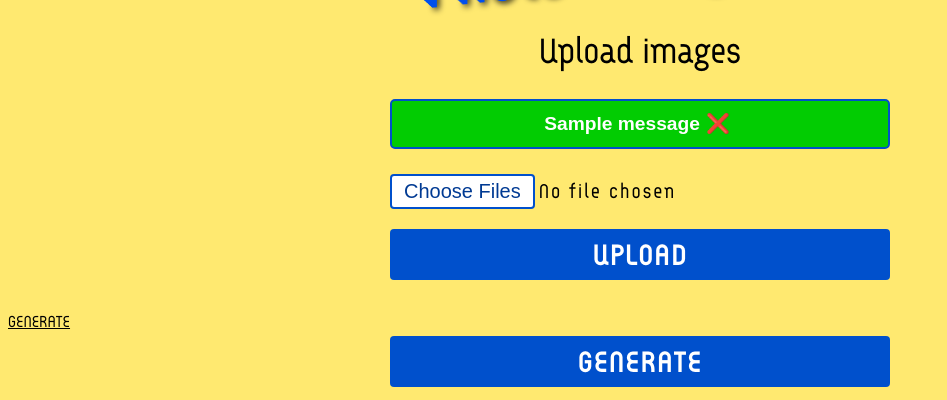
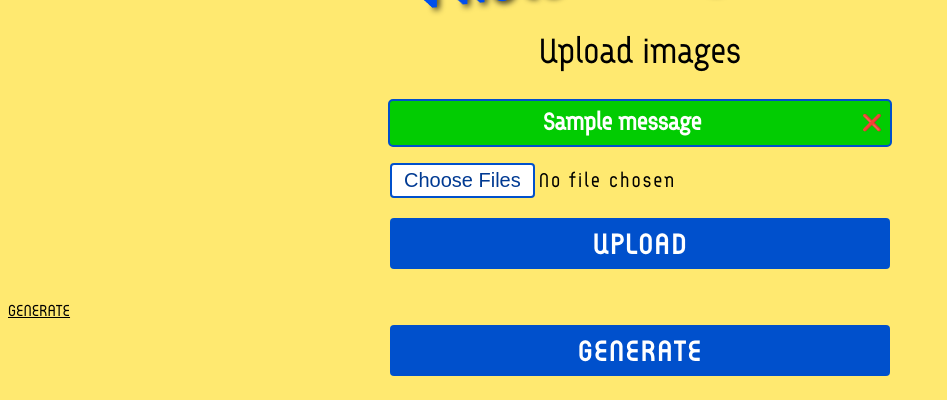
Before and after one commit to brandon-wallace/photo-collage-tool, a Flask app: page / in a window 1280 px wide. Shown: the part 119-519 px from the top of the page, without its empty margins (0-947 px from the left). Run offline with Flask 2, Linux system fonts and the light colour scheme; one stand-in notice (Sample message) is shown.

Commit message:
style: Add close button to messages
Flash messages have a close button.

```diff
--- a/application/static/css/style.css
+++ b/application/static/css/style.css
@@ -188,16 +188,21 @@ li {
 }
 
 .flash-messages {
+    width: 100%;
     display: flex;
+    margin: 1em auto;
+    max-width: 500px;
+    border-radius: 5px;
+	border: 2px solid #0050CC;
+    justify-content: space-between;
 }
 
-.flash-messages li {
-    width: 100%;
+.flash-messages p {
+    margin: 0;
     color: #FFFFFF;
-    font-size: 1.2rem;
+    font-size: 1.5rem;
     font-weight: bold;
     text-align: center;
-    border-radius: 5px;
 }
 
 .success {
@@ -210,8 +215,10 @@ li {
 
 .close {
     border: 0;
+    padding: .5rem;
     color: #111111;
     cursor: pointer;
+    box-sizing: border-box;
     background-color: transparent;
 }
 
--- a/application/static/js/script.js
+++ b/application/static/js/script.js
@@ -6,6 +6,6 @@ const closeMessageButton = document.querySelector('.close');
 
 if (closeMessageButton) {
     closeMessageButton.addEventListener('click', () => {
-        document.querySelector('.message').remove();
+        document.querySelector('.flash-messages').remove();
     });
 }
--- a/application/templates/main/index.html
+++ b/application/templates/main/index.html
@@ -8,19 +8,18 @@
 
   <p>Upload images</p>
 
-  {% with messages = get_flashed_messages(with_categories=true) %}
-    {% if messages %}
-
-      <ul class="flash-messages">
+    {% with messages = get_flashed_messages(with_categories=true) %}
+      {% if messages %}
 
         {% for category, message in messages %}
-          <li class="{{ category }}">{{ message }}<button type="button" class="close">&#10060;</button></li>
+          <div class="flash-messages {{ category }}">
+            <p>{{ message }}</p>
+            <span class="close">&#10060;</span>
+          </div>
         {% endfor %}
 
-      </ul>
-
-    {% endif %}
-  {% endwith %}
+      {% endif %}
+    {% endwith %}
 
   <form enctype="multipart/form-data" method="POST" action="">
 
```
